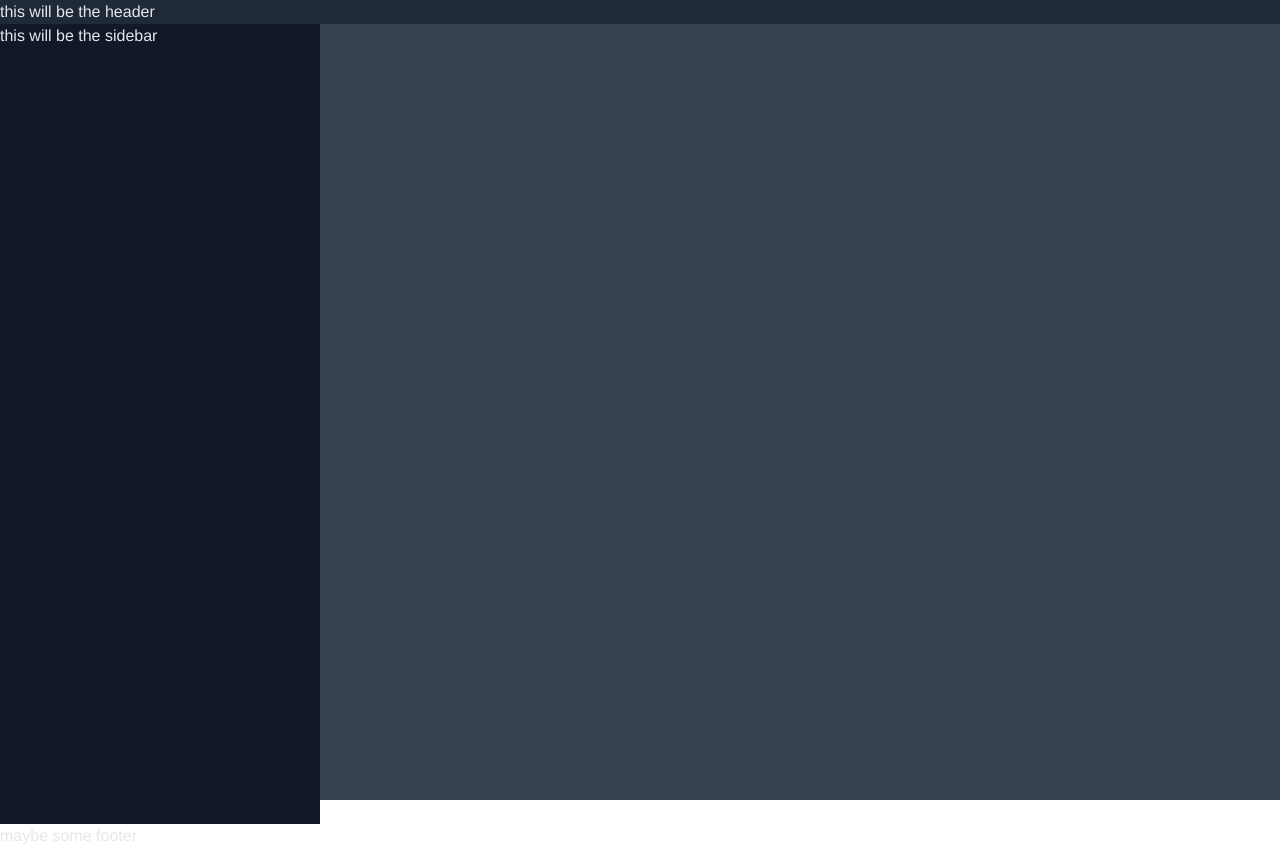
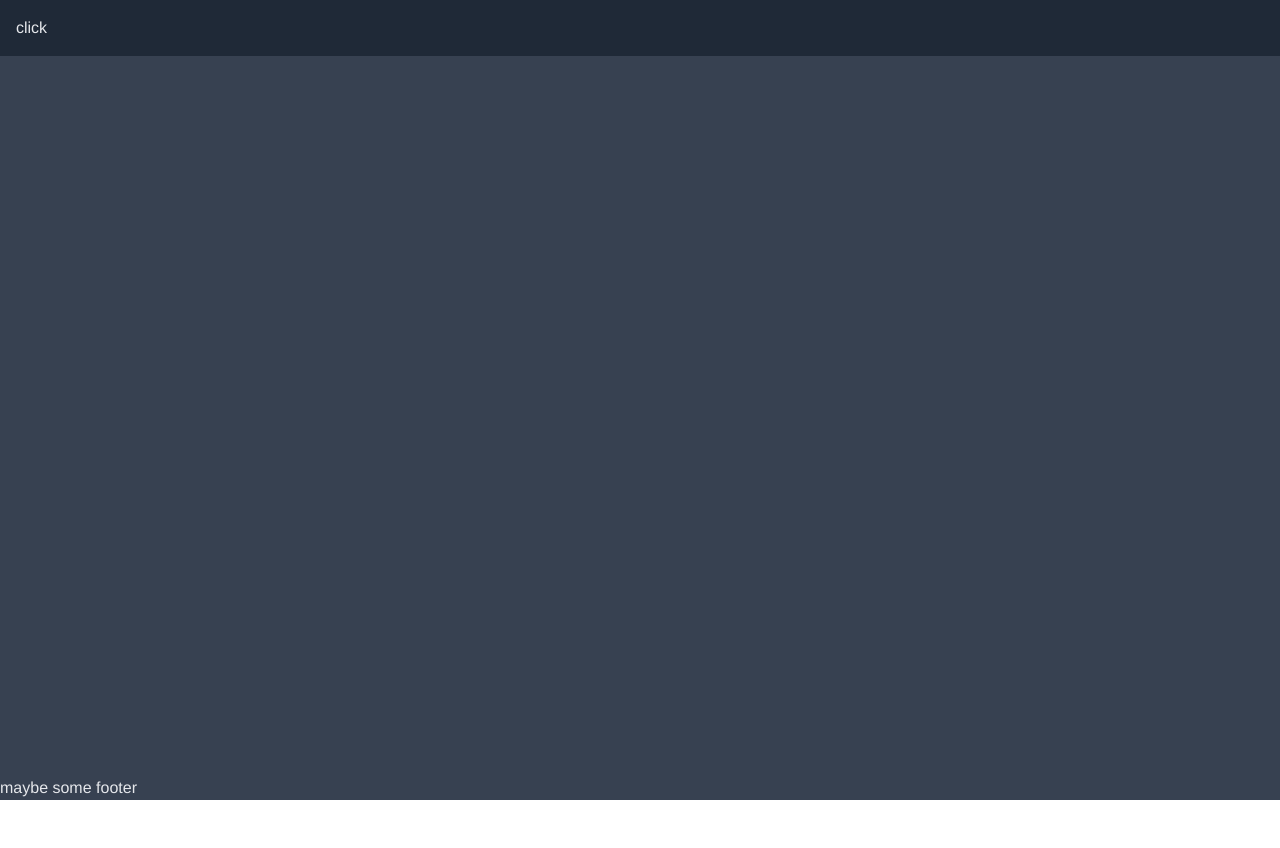
Before and after one commit to Der-Alex/vue-dashboard, a Vue app: page / in a window 1280 px wide. After the commit the page ends 800 px from the top, so only its background shows below. Built offline with nearby package versions, Linux system fonts and the light colour scheme.

Commit message:
changed default styling

```diff
--- a/src/App.vue
+++ b/src/App.vue
@@ -1,15 +1,27 @@
-<script setup></script>
+<script setup>
+import { ref } from '@vue/reactivity';
+
+const sidebarVisible = ref(false);
+const toggleSidebar = () => {
+  sidebarVisible.value = !sidebarVisible.value;
+};
+const closeSidebar = () => {
+  sidebarVisible.value = false;
+};
+</script>
 
 <template>
-  <div class="bg-gray-700 text-gray-200 h-screen w-screen">
-    <header class="bg-gray-800">
-      <p>this will be the header</p>
+  <div class="bg-gray-700 text-gray-200 dashboard w-screen h-screen">
+    <header class="header bg-gray-800">
+      <button class="p-4" @click="toggleSidebar">click</button>
     </header>
-    <aside class="h-full w-3/12 bg-gray-900">this will be the sidebar</aside>
-    <main>
+    <aside class="sidebar fixed h-screen w-9/12 top-0 bg-gray-900 md:flex transform" :class="sidebarVisible ? 'translate-x-0' : '-translate-x-full'">
+      this will be the sidebar
+    </aside>
+    <main @click="closeSidebar">
       <router-view />
     </main>
-    <footer>maybe some footer</footer>
+    <footer class="footer sticky bottom-0">maybe some footer</footer>
   </div>
 </template>
 
@@ -19,4 +31,26 @@
   -webkit-font-smoothing: antialiased;
   -moz-osx-font-smoothing: grayscale;
 }
+
+.dashboard {
+  display: grid;
+  grid-template-rows: max-content auto max-content;
+  grid-template-columns: 1fr;
+}
+
+.header {
+  grid-row: 1;
+}
+
+.sidebar {
+  transition: transform 0.2s ease;
+}
+
+.left-neg-100 {
+  transform: translateX(-100%);
+}
+
+.footer {
+  grid-row: 3;
+}
 </style>
```
